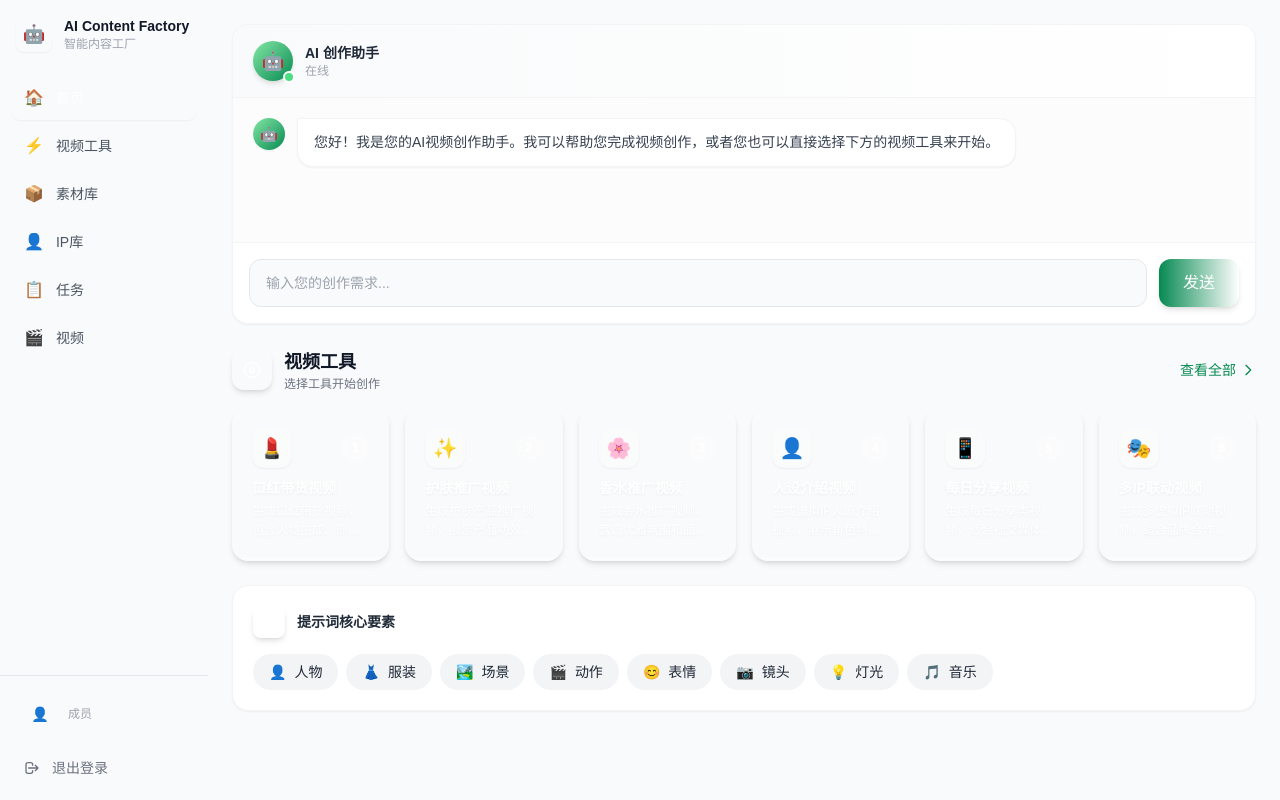
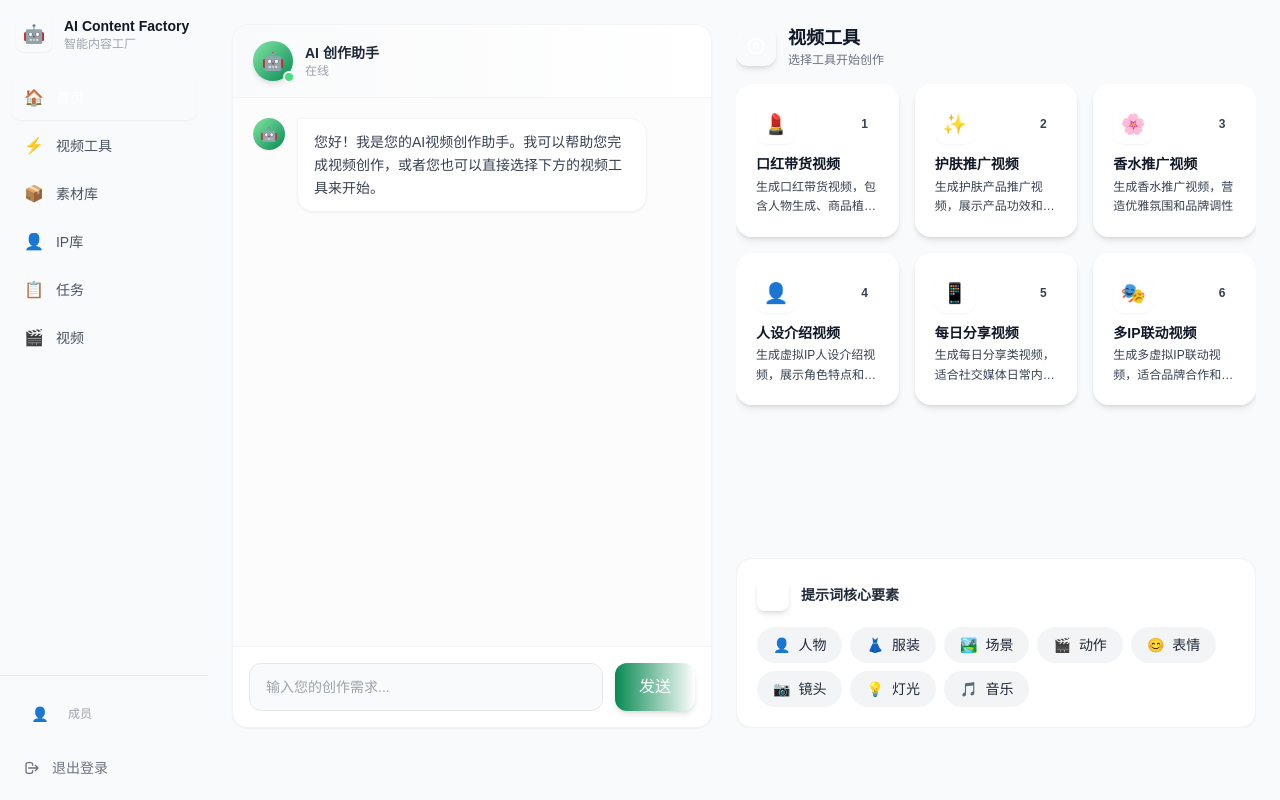
Before and after one commit to hotttao/media_ai, a Next.js app: page / in a window 1280 px wide. Built offline with nearby package versions, Linux system fonts and the light colour scheme; no server answers.

Commit message:
fix: use light card design with dark text, side-by-side layout

```diff
--- a/app/(app)/page.tsx
+++ b/app/(app)/page.tsx
@@ -10,7 +10,7 @@ const videoTools = [
     title: '口红带货视频',
     description: '生成口红带货视频，包含人物生成、商品植入、视频合成',
     href: '/workflows/lipstick-promo/wizard',
-    gradient: 'from-rose-400 to-pink-500',
+    gradient: 'from-rose-100 to-pink-200',
     icon: '💄',
   },
   {
@@ -18,7 +18,7 @@ const videoTools = [
     title: '护肤推广视频',
     description: '生成护肤产品推广视频，展示产品功效和使用场景',
     href: '/workflows/skincare-promo/wizard',
-    gradient: 'from-cyan-400 to-blue-500',
+    gradient: 'from-cyan-100 to-blue-200',
     icon: '✨',
   },
   {
@@ -26,7 +26,7 @@ const videoTools = [
     title: '香水推广视频',
     description: '生成香水推广视频，营造优雅氛围和品牌调性',
     href: '/workflows/perfume-promo/wizard',
-    gradient: 'from-violet-400 to-purple-500',
+    gradient: 'from-violet-100 to-purple-200',
     icon: '🌸',
   },
   {
@@ -34,7 +34,7 @@ const videoTools = [
     title: '人设介绍视频',
     description: '生成虚拟IP人设介绍视频，展示角色特点和背景故事',
     href: '/workflows/persona-intro/wizard',
-    gradient: 'from-emerald-400 to-teal-500',
+    gradient: 'from-emerald-100 to-teal-200',
     icon: '👤',
   },
   {
@@ -42,7 +42,7 @@ const videoTools = [
     title: '每日分享视频',
     description: '生成每日分享类视频，适合社交媒体日常内容更新',
     href: '/workflows/daily-share/wizard',
-    gradient: 'from-orange-400 to-amber-500',
+    gradient: 'from-orange-100 to-amber-200',
     icon: '📱',
   },
   {
@@ -50,22 +50,24 @@ const videoTools = [
     title: '多IP联动视频',
     description: '生成多虚拟IP联动视频，适合品牌合作和联动活动',
     href: '/workflows/multi-ip/wizard',
-    gradient: 'from-pink-400 to-rose-500',
+    gradient: 'from-pink-100 to-rose-200',
     icon: '🎭',
   },
 ]
 
 export default function HomePage() {
   return (
-    <div className="p-6 space-y-6">
-      {/* Chat Window */}
-      <div className="h-[35vh] min-h-[300px] max-h-[400px]">
+    <div className="p-6">
+      <div className="flex gap-6 h-[calc(100vh-48px-48px)]">
+        {/* Chat Window - left side */}
+        <div className="w-[480px] flex-shrink-0">
           <ChatWindow />
         </div>
 
+        {/* Right side - Video Tools + Prompt Elements */}
+        <div className="flex-1 flex flex-col gap-6 overflow-hidden">
           {/* Video Tools Section */}
-      <div className="space-y-4">
-        <div className="flex items-center justify-between">
+          <div className="flex-1 space-y-4">
             <div className="flex items-center gap-3">
               <div className="w-10 h-10 rounded-xl bg-gradient-to-br from-matcha-400 to-matcha-600 flex items-center justify-center shadow-md">
                 <svg className="w-5 h-5 text-white" fill="none" stroke="currentColor" viewBox="0 0 24 24">
@@ -78,18 +80,8 @@ export default function HomePage() {
                 <p className="text-xs text-gray-500">选择工具开始创作</p>
               </div>
             </div>
-          <a
-            href="/workflows"
-            className="flex items-center gap-1 text-sm text-matcha-600 hover:text-matcha-700 font-medium transition-colors"
-          >
-            查看全部
-            <svg className="w-4 h-4" fill="none" stroke="currentColor" viewBox="0 0 24 24">
-              <path strokeLinecap="round" strokeLinejoin="round" strokeWidth={2} d="M9 5l7 7-7 7" />
-            </svg>
-          </a>
-        </div>
 
-        <div className="grid grid-cols-2 md:grid-cols-3 lg:grid-cols-6 gap-4">
+            <div className="grid grid-cols-2 lg:grid-cols-3 gap-4">
               {videoTools.map((tool) => (
                 <VideoToolCard
                   key={tool.id}
@@ -107,5 +99,7 @@ export default function HomePage() {
           {/* Prompt Elements Bar */}
           <PromptElementsBar />
         </div>
+      </div>
+    </div>
   )
 }
--- a/components/home/VideoToolCard.tsx
+++ b/components/home/VideoToolCard.tsx
@@ -22,47 +22,38 @@ export function VideoToolCard({ id, title, description, href, gradient, icon }:
         onMouseLeave={() => setIsHovered(false)}
         className={`
           relative overflow-hidden rounded-2xl p-5 min-h-[150px] flex flex-col justify-between
-          transition-all duration-300 cursor-pointer
+          transition-all duration-300 cursor-pointer bg-white
           ${isHovered ? 'shadow-lg scale-[1.02]' : 'shadow-md'}
         `}
         style={{
           background: `linear-gradient(135deg, ${gradient})`,
         }}
       >
-        {/* Grid pattern overlay */}
-        <div
-          className="absolute inset-0 opacity-10"
-          style={{
-            backgroundImage: `linear-gradient(rgba(255,255,255,0.3) 1px, transparent 1px), linear-gradient(90deg, rgba(255,255,255,0.3) 1px, transparent 1px)`,
-            backgroundSize: '15px 15px',
-          }}
-        />
-
         {/* Content */}
         <div className="relative z-10">
           {/* Top row: Icon and number badge */}
           <div className="flex items-center justify-between mb-3">
-            <div className="w-10 h-10 rounded-xl bg-white/20 backdrop-blur-sm flex items-center justify-center text-xl shadow-sm">
+            <div className="w-10 h-10 rounded-xl bg-white/50 backdrop-blur-sm flex items-center justify-center text-xl shadow-sm">
               {icon}
             </div>
-            <div className="w-7 h-7 rounded-full bg-white/30 backdrop-blur-sm flex items-center justify-center text-xs font-bold text-white">
+            <div className="w-7 h-7 rounded-full bg-white/50 backdrop-blur-sm flex items-center justify-center text-xs font-bold text-gray-700">
               {id}
             </div>
           </div>
 
           {/* Title */}
-          <h3 className="text-white font-semibold text-sm leading-tight mb-1 drop-shadow-sm">
+          <h3 className="text-gray-900 font-bold text-sm leading-tight mb-1">
             {title}
           </h3>
 
           {/* Description - always visible */}
-          <p className="text-white/95 text-xs line-clamp-2 leading-relaxed drop-shadow-sm">
+          <p className="text-gray-700 text-xs line-clamp-2 leading-relaxed">
             {description}
           </p>
         </div>
 
         {/* Bottom accent */}
-        <div className="absolute bottom-0 left-0 right-0 h-1 bg-white/30" />
+        <div className="absolute bottom-0 left-0 right-0 h-1 bg-white/50" />
       </div>
     </Link>
   )
```
Lines whose indentation alone changed are shown as unchanged.
